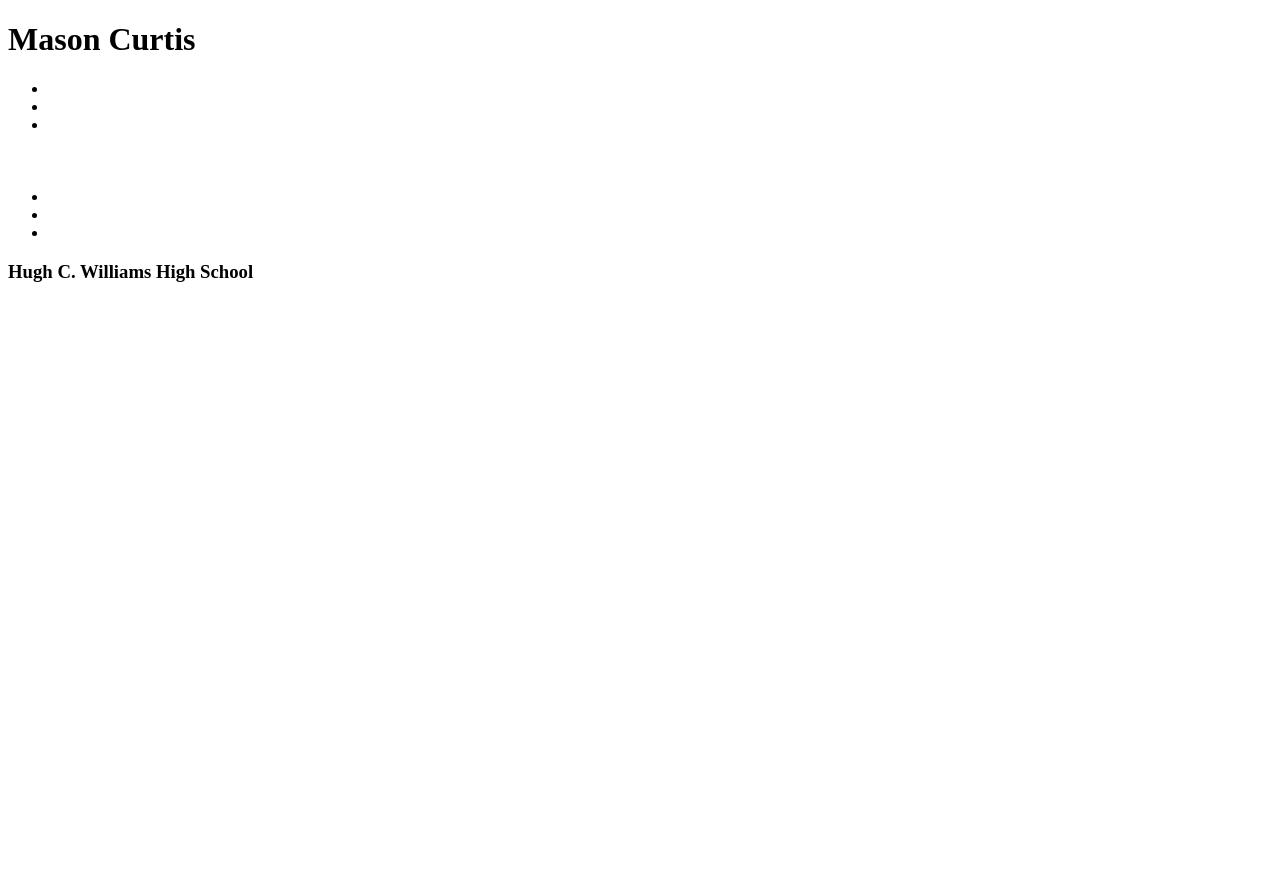
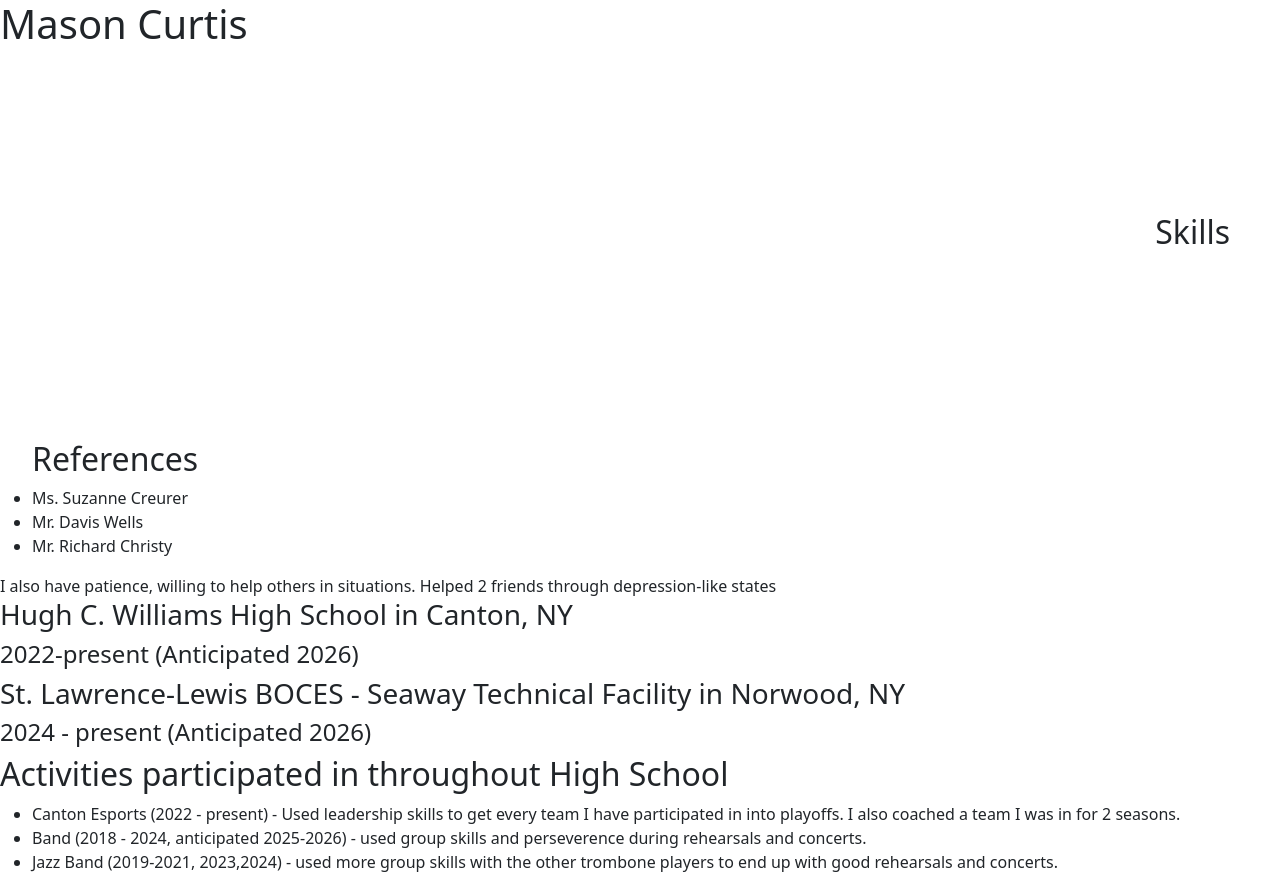
Before and after one commit to Poke13617/mcInteractiveResume, a plain HTML site: page index.html in a window 1280 px wide. Shown: the top 877 px of the page. Before the commit the page ends 800 px from the top, so only its background shows below. Drawn offline with nearby package versions, Linux system fonts and the light colour scheme.

Commit message:
starting to style, missing some content.

```diff
--- a/index.html
+++ b/index.html
@@ -3,32 +3,41 @@
 <head>
     <meta charset="UTF-8">
     <meta name="viewport" content="width=device-width, initial-scale=1.0">
-    <title>Document</title>
+    <title>Mason Curtis - Interactive Resume</title>
+    <!--style.css-->
     <link rel="stylesheet" href="style.css">
+    <!--Bootstrap-->
+    <link href="https://cdn.jsdelivr.net/npm/bootstrap@5.3.5/dist/css/bootstrap.min.css" rel="stylesheet" integrity="sha384-SgOJa3DmI69IUzQ2PVdRZhwQ+dy64/BUtbMJw1MZ8t5HZApcHrRKUc4W0kG879m7" crossorigin="anonymous">
+    <!--jQuery-->
+    <script src = "https://ajax.googleapis.com/ajax/libs/jquery/3.4.1/jquery.min.js"></script>
 </head>
 <body>
-    <div><h1>Mason Curtis</h1></div>                       <!--              ______________                                   -->
-    <div><ul>                                              <!--START OF LIST ITEMS. THESE ARE IN THE LEFT SIDE OF THE FLEX BOX-->
-    <li></li>                                              <!--       List item 1                                             -->
-    <li></li>                                              <!--       List item 2                                             -->
-    <li></li>                                              <!--       List item 3                                             -->
+    <div id="header"><h1 class="center">Mason Curtis</h1></div>                       <!--              ______________                                   -->
+    <div id="row2"><div class="list1"><ul>                                              <!--START OF LIST ITEMS. THESE ARE IN THE LEFT SIDE OF THE FLEX BOX-->
+    <li>Computer & Electronic Assistance - willing to teach others information not known about devices such as phones, tablets, computers, and game consoles.</li>                                              <!--       List item 1                                             -->
+    <li>Lawn Work - assisting the adults in the household by doing lawnwork, operating lawn mowers, weed whackers, snowblowers, and leaf blowers safely.</li>                                              <!--       List item 2                                             -->
     </ul></div>                                            <!--       [list]     |                                            -->
-    <div><h2></h2></div>                                   <!--  ]    |Skills    |                                            -->
-    <div><img src=""></div>                                <!--  [Photo] |                               \                    -->
-    <div><ul>                                                        <!--                                 |                   -->
-    <li></li>                                                             <!--                           /__  2,2,2, 4L       -->
-    <li></li>                                                             <!--                           \                    -->
-    <li></li>                                                                                   <!--      |                   -->
+    <div class="skillAnim"><h2>Skills</h2></div></div>                                 <!--  ]    |Skills    |                                            -->
+    <div><div><img src=""></div>                                <!--  [Photo] |                               \                    -->
+    <div><ul>
+        <h2>References</h2>                                                        <!--                                 |                   -->
+    <li>Ms. Suzanne Creurer</li>                                                             <!--                           /__  2,2,2, 4L       -->
+    <li>Mr. Davis Wells</li>                                                             <!--                           \                    -->
+    <li>Mr. Richard Christy</li>                                                                                   <!--      |                   -->
                                                                            <!--                          /                    -->
     </ul></div>                                            <!-- ] | [References] ||                                           -->
-    <div></div>                                            <!-- ] || [Smaller info (Work experience)]                         -->
+    <div>I also have patience, willing to help others in situations. Helped 2 friends through depression-like states</div>                                            <!-- ] || [Smaller info (Work experience)]                         -->
+    </div>
+    <div>                                                  <!-- Education    (School name, Years) (2 in list for now)         -->
+        <div><h3>Hugh C. Williams High School in Canton, NY</h3><h4>2022-present (Anticipated 2026)</h4></div>   <div><h3>St. Lawrence-Lewis BOCES - Seaway Technical Facility in Norwood, NY</h3><h4>2024 - present (Anticipated 2026)</h4></div>                                <!--    Education-->
+    </div>                                                 <!-- 1, 1L ---  1, 1L ---  1, 1L                                   -->
+    <div><div><h2>Activities participated in throughout High School</h2><ul>
+    <li>Canton Esports (2022 - present) - Used leadership skills to get every team I have participated in into playoffs. I also coached a team I was in for 2 seasons.</li>
+    <li>Band (2018 - 2024, anticipated 2025-2026) - used group skills and perseverence during rehearsals and concerts.</li>
+    <li>Jazz Band (2019-2021, 2023,2024) - used more group skills with the other trombone players to end up with good rehearsals and concerts.</li>
+    </ul></div></div><!--Activities (school-based = Esports (Leadership skills), band (Teamwork, perseverence), jazz band (Same as band but dx))-->
 
-    <div>                                                  <!-- Education    (School name, Years) (2 in list for now)         -->
-        <div><h3>Hugh C. Williams High School</h3><h4></h4></div>   <div><h3></h3><h4></h4></div> <div><h3></h3><h4></h4></div>                                <!--    Education-->
-    </div><!-- 1, 1L ---  1, 1L ---  1, 1L -->
-    <div></div><!--Activities (school-based = Esports (Leadership skills), band (Teamwork, perseverence), jazz band (Same as band but dx))-->
-
-    <div></div><div></div><div></div><!-- Blank, certifications, Blank    1, 4, 1 , 2L-->
+    <div class="blank"></div><div>Certifications: Honor roll (Boces) High-Honor (Home School)</div><div class="blank"></div><!-- Blank, certifications, Blank    1, 4, 1 , 2L-->
 
 
 
--- a/script.js
+++ b/script.js
@@ -0,0 +1,22 @@
+
+const now = new Date();
+const hours = now.getHours();
+const minutes = now.getMinutes();
+const seconds = now.getSeconds();
+
+console.log(`Current time: ${hours}:${minutes}:${seconds}`);
+if(hours > 16) {
+    alert("Good Evening, welcome to my website!")
+} else if(hours == 12) {
+    alert("Good Afternon, welcome to my website!")
+} else if(hours < 12) {
+    alert("Good morning, welcome to my website")
+}
+
+
+
+$(".skillAnim").click(function(){
+
+
+    //I need the .list1 to disappear by default and reappear
+})
--- a/style.css
+++ b/style.css
@@ -0,0 +1,25 @@
+#header, #row2 {
+    display:flex;
+}
+.center{
+    align-items: center;
+    text-align: center;
+
+}
+.skillAnim, .list1{
+    padding:20px;
+    margin:30px;
+
+}
+.skillAnim{
+    align-items:center;
+    text-align: center;
+    align-content: center; width:1/3;
+}
+.list1{
+    visibility: hidden;
+    width:2/3;
+}
+.skillAnim, .list1, .blank{
+    height:300px;
+}
```
